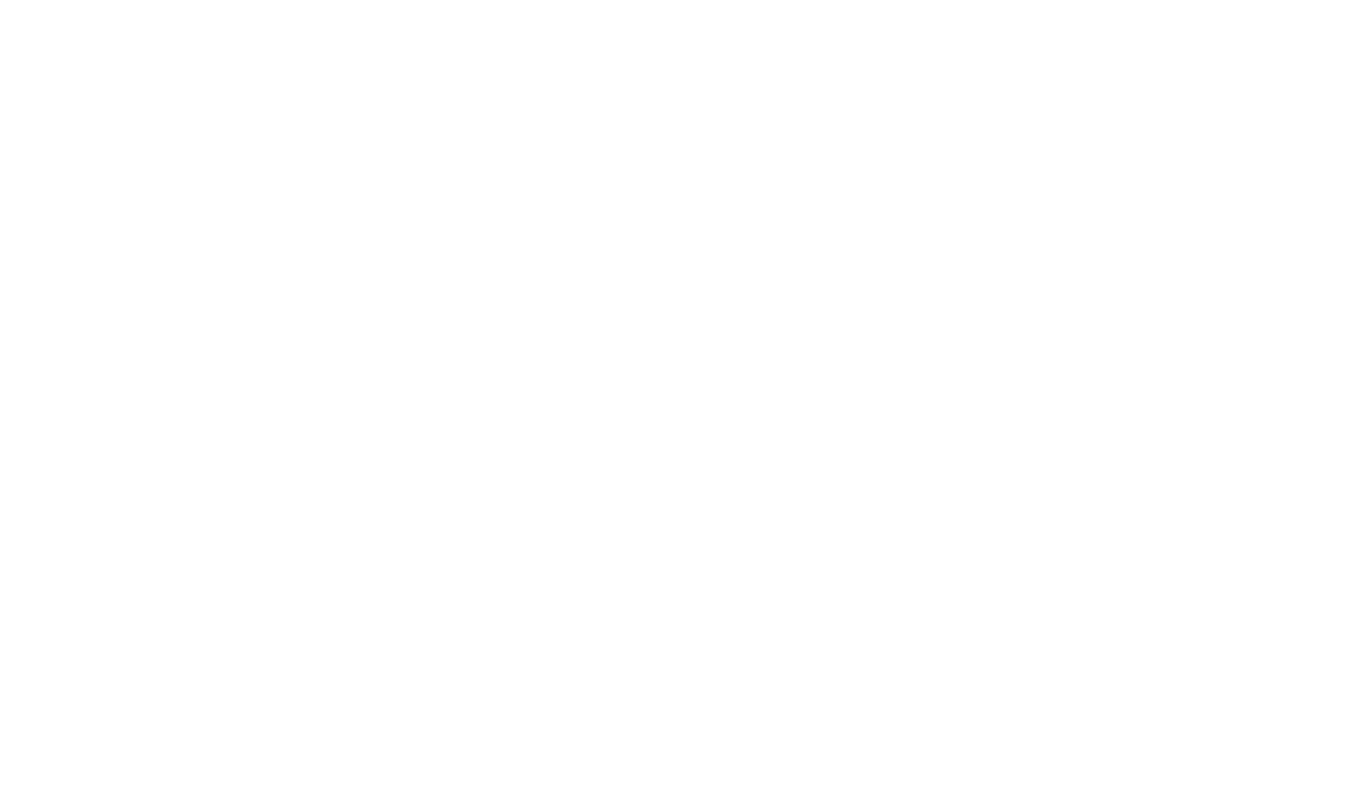
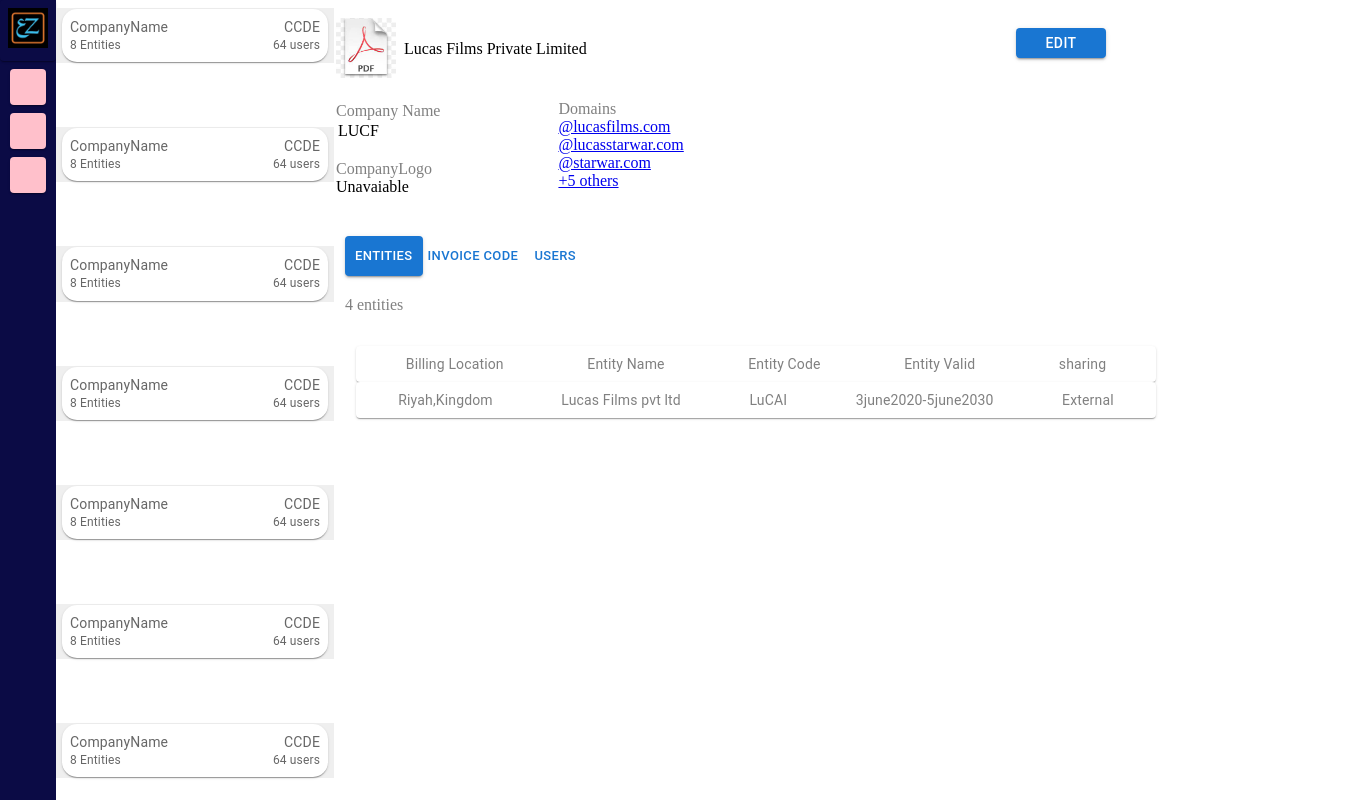
Before and after one commit to Shivendra437/EZ-assignment, a React (Create React App) app: page / in a window 1280 px wide. Shown: the top 800 px of the page, 1355 px wide, since content can reach past the window. Built offline with nearby package versions, Linux system fonts and the light colour scheme.

Commit message:
90%assignment done

```diff
--- a/src/App.js
+++ b/src/App.js
@@ -1,14 +1,16 @@
 // import SideBar from "./Component/Sidebar/Sidebar";
-// import Client from "./Component/Client/Client";
+import Client from "./Component/Client/Client";
 // import Entities from "./Component/Entities/Entities";
-import "./styles.css";
+// import "./styles.css";
 // import Address from "./Component/AddressPart/Address";
 // import PriceList from "./Component/PriceList/PriceList";
 // import Reuse from "./Component/Reuse/Reuse";
 // import CompanyDetails from "./Component/CompanyDetail/CompanyDetail";
+import Home from "./Component/Home/Home";
 export default function App() {
   return (
     <div>
+      <Home />
       {/* <Address /> */}
       {/* <SideBar /> */}
       {/* <Client/> */}
--- a/src/Component/Client/Client.jsx
+++ b/src/Component/Client/Client.jsx
@@ -4,6 +4,8 @@
 import Stack from "@mui/material/Stack";
 import { styled } from "@mui/material/styles";
 import { Box } from "@mui/material";
+import BarChartIcon from "@mui/icons-material/BarChart";
+import SearchIcon from "@mui/icons-material/Search";
 const Item = styled(Paper)(({ theme }) => ({
   backgroundColor: theme.palette.mode === "dark" ? "#1A2027" : "#fff",
   ...theme.typography.body2,
@@ -35,6 +37,17 @@
   // }
   const [name, setName] = useState("CompanyName");
   return (
+    <>
+      {/* <div>
+    <span style={{fontSize:'25px'}}>Client</span>
+    <span><BarChartIcon/></span>
+    <div >
+<input  style={{width:'270px',borderRadius:'10px',height:'30px'}}
+type="text" placeholder='Company,entity,user,domain,Service'/>
+<SearchIcon
+style={{position :'relative',marginLeft:'-25px'}}/>
+</div>
+      </div> */}
       <div
         style={{
           display: "flex",
@@ -43,7 +56,7 @@
           height: "100%"
         }}
       >
-      <Stack dirction="column" spacing={1}>
+        <Stack dirction="column" spacing={8}>
           {arr2.map((el) => (
             <button
               onClick={() => setName("Mckinsey & Company")}
@@ -84,5 +97,6 @@
           ))}
         </Stack>
       </div>
+    </>
   );
 }
--- a/src/Component/CompanyDetail/CompanyDetail.jsx
+++ b/src/Component/CompanyDetail/CompanyDetail.jsx
@@ -7,9 +7,11 @@
   return (
     <Box
       sx={{
-        width: "600px",
+        position: "relative",
+        marginLeft: "170px",
+        width: "800px",
         height: 200,
-        border: "2px solid black",
+        // border: "2px solid black",
         // backgroundColor: '#DEDEDE',
         "&:hover": {
           backgroundColor: "#D3D3D3",
--- a/src/Component/Entities/Entities.jsx
+++ b/src/Component/Entities/Entities.jsx
@@ -5,9 +5,19 @@
 export default function Entities() {
   const [code, setCode] = useState("Invoice Code");
   const [user, setUser] = useState("users");
+
+  const abc = {
+    padding: "10px",
+    color: "grey",
+    display: "flex",
+    position: "relative",
+    marginLeft: "179px",
+    width: "1000px",
+    height: "40px"
+  };
   return (
     <>
-      <Stack direction="row">
+      <Box style={abc}>
         <Button size="small" variant="contained">
           Entities
         </Button>
@@ -17,33 +27,8 @@
         <Button size="small" onMouseOver={() => setUser("Details")}>
           {user}
         </Button>
-      </Stack>
-      <br />
-      <Box
-        style={{ border: "2px solid black", width: "800px", height: "600px" }}
-      >
-        <Box
-          style={{
-            padding: "4px",
-            display: "flex",
-            justifyContent: "space-between"
-          }}
-        >
-          <span style={{ color: "grey" }}> 4 Entites</span>
-          <span style={{ backgroundColor: "blue", color: "white" }}>
-            {" "}
-            <AddIcon />
-          </span>
-        </Box>
-        <Box
-          style={{
-            margin: "40px",
-            border: "2px solid red",
-            width: "600px",
-            height: "600px"
-          }}
-        ></Box>
       </Box>
+      <div style={abc}> 4 entities</div>
     </>
   );
 }
--- /dev/null
+++ b/src/Component/Home/Home.jsx
@@ -0,0 +1,40 @@
+import React from "react";
+// import Pic from './Pic.jpg';
+import Sidebar from "../Sidebar/Sidebar";
+import Client from "../Client/Client";
+import Entities from "../Entities/Entities";
+import CompanyDetails from "../CompanyDetail/CompanyDetail";
+import Reuse from "../Reuse/Reuse";
+export default function Home() {
+  return (
+    <div
+      style={{
+        display: "flex"
+        // backgroundImage:`url(${Pic})`,
+      }}
+    >
+      <Sidebar />
+      <Client />
+      <div>
+        <CompanyDetails />
+        <br />
+        <Entities />
+        <Reuse
+          Location="Billing Location"
+          name="Entity Name"
+          code="Entity Code"
+          valid="Entity Valid"
+          File="sharing"
+        />
+        <Reuse
+          Location="Riyah,Kingdom "
+          name="Lucas Films pvt ltd"
+          code="LuCAI"
+          valid="3june2020-5june2030"
+          File="External"
+        />
+        {/* <Address /> */}
+      </div>
+    </div>
+  );
+}
--- a/src/Component/Reuse/Reuse.jsx
+++ b/src/Component/Reuse/Reuse.jsx
@@ -12,6 +12,8 @@
   color: theme.palette.text.secondary
 }));
 const abc = {
+  position: "relative",
+  marginLeft: "200px",
   display: "flex",
   justifyContent: "space-around",
   color: "grey"
@@ -19,14 +21,14 @@
 
 export default function Reuse(props) {
   return (
-    <Box sx={{ width: "600px" }}>
+    <Box sx={{ width: "1000px" }}>
       <Stack>
         <Item style={abc}>
           <span>{props.Location}</span>
-          <span>hi</span>
-          <span>hi</span>
-          <span>hi</span>
-          <span>hi</span>
+          <span>{props.name}</span>
+          <span>{props.code}</span>
+          <span>{props.valid}</span>
+          <span>{props.File}</span>
         </Item>
       </Stack>
     </Box>
--- a/src/styles.css
+++ /dev/null
@@ -1,4 +0,0 @@
-.App {
-  font-family: sans-serif;
-  text-align: center;
-}
```
Also changed, not shown: src/Component/AddressPart/Address.jsx (+37 -14 lines), src/Component/Home/Pic.jpg (added). Lines whose indentation alone changed are shown as unchanged.
